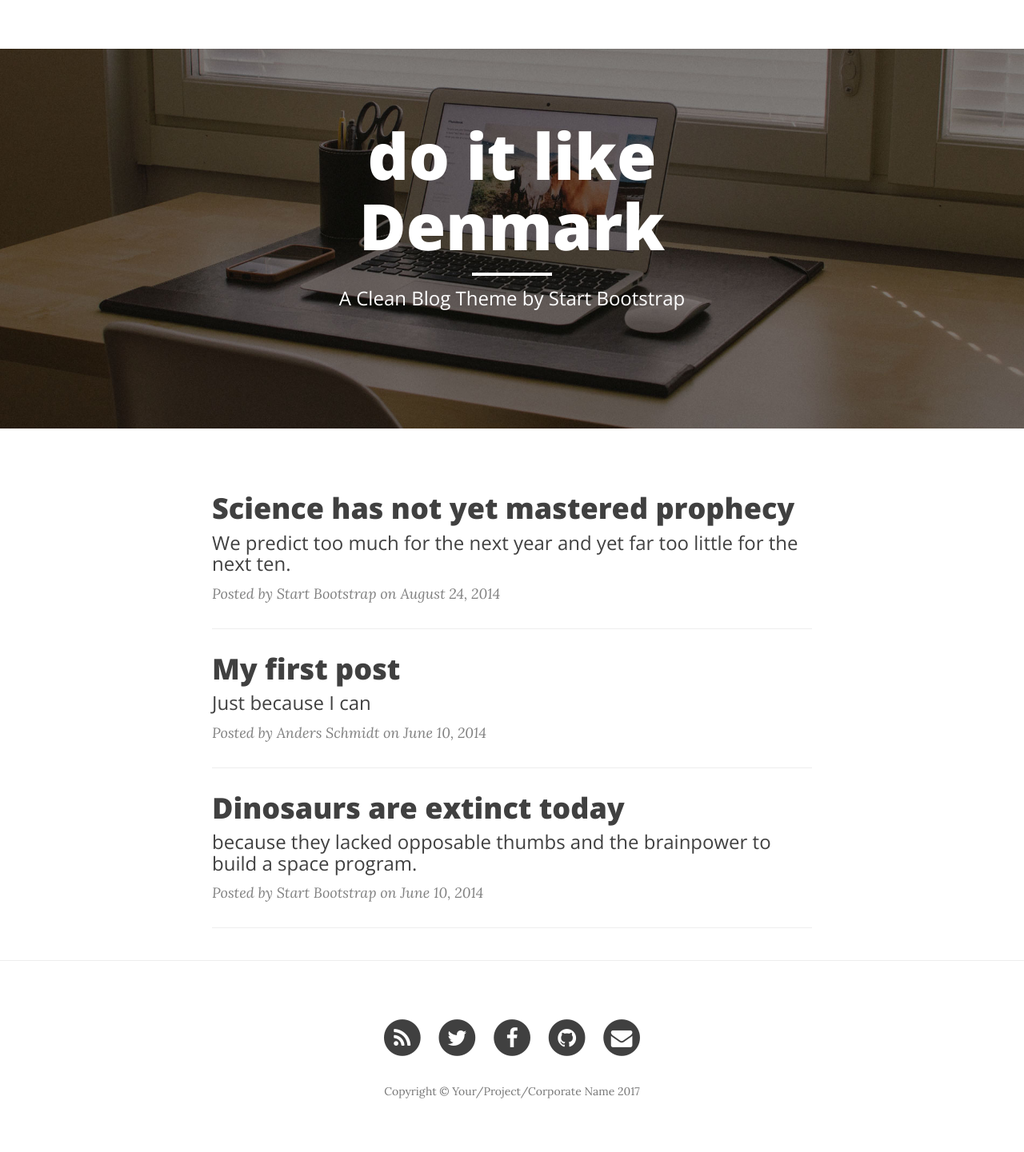
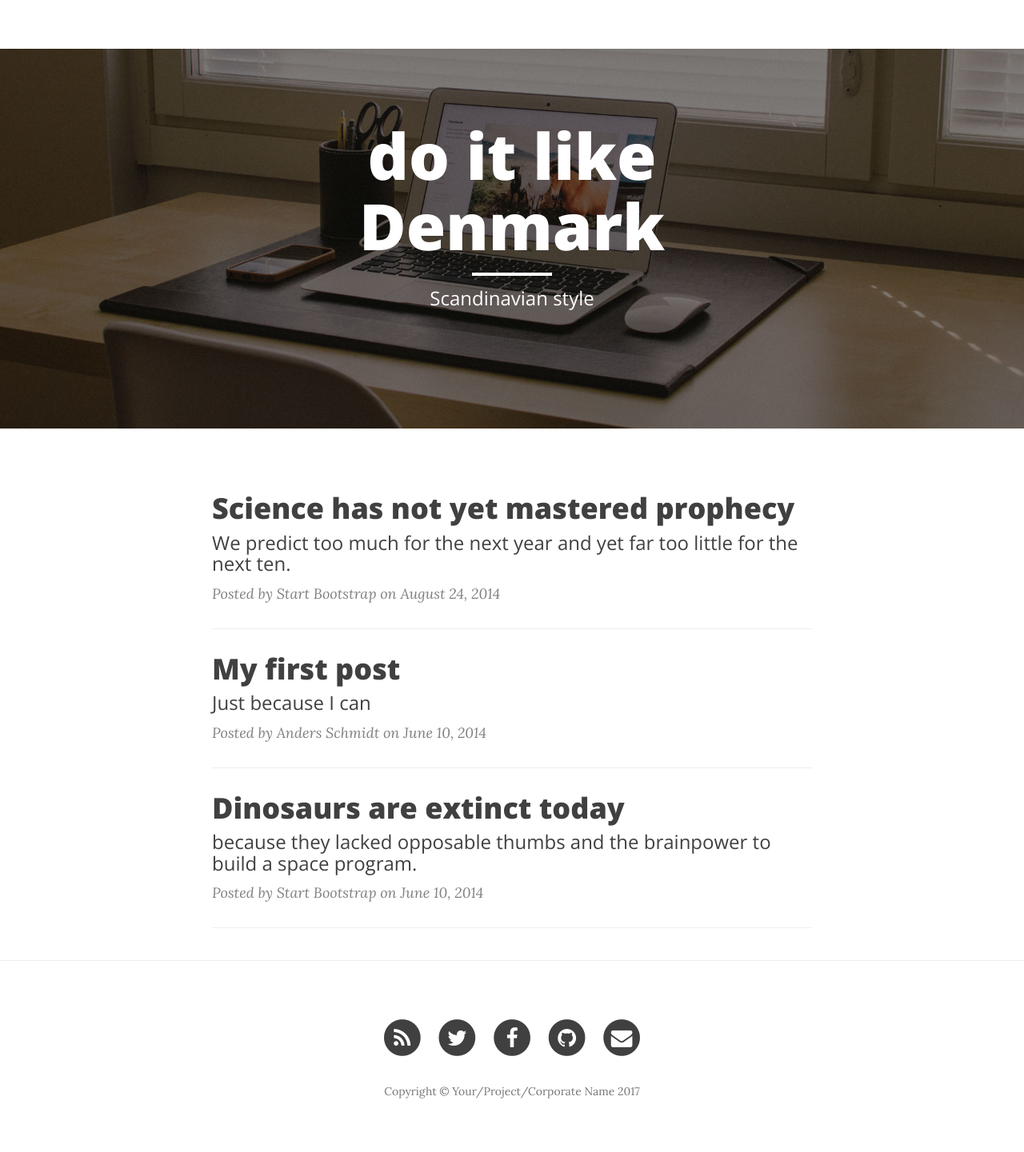
Before and after one commit to andersschmidt/site, a Jekyll site: the page built from index.html, in a window 1280 px wide. Shown: the whole page at 80% size. Built offline with Jekyll 4.4.1, drawn with Linux system fonts in a browser that asks for light colours; nearby versions of some CDN libraries; the list of posts is cut into pages by our own code.

Commit message:
Updated 'index.html' via CloudCannon

```diff
--- a/index.html
+++ b/index.html
@@ -1,6 +1,6 @@
 ---
 layout: page
-description: "A Clean Blog Theme by Start Bootstrap"
+description: Scandinavian style
 ---
 
 {% for post in paginator.posts %}
```
